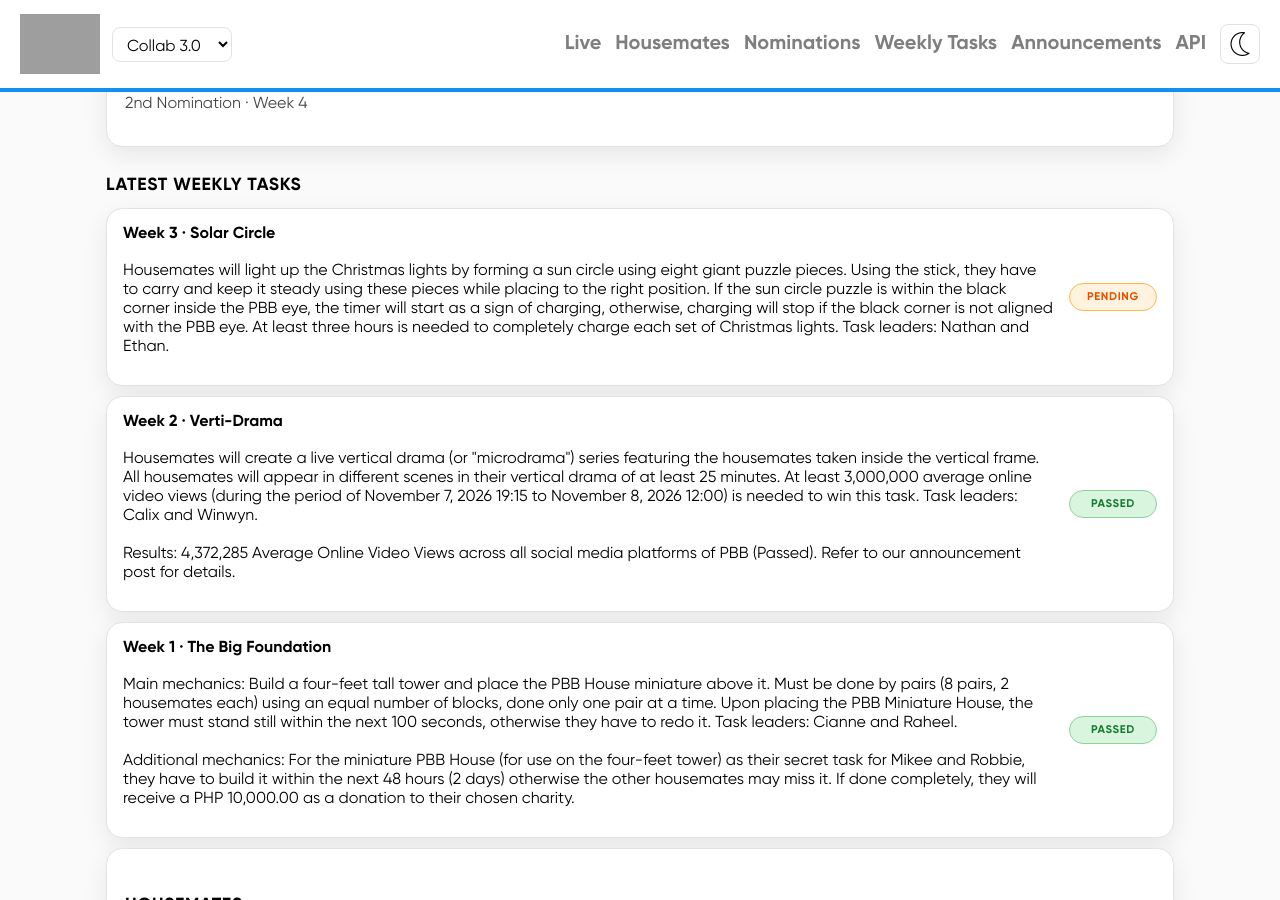
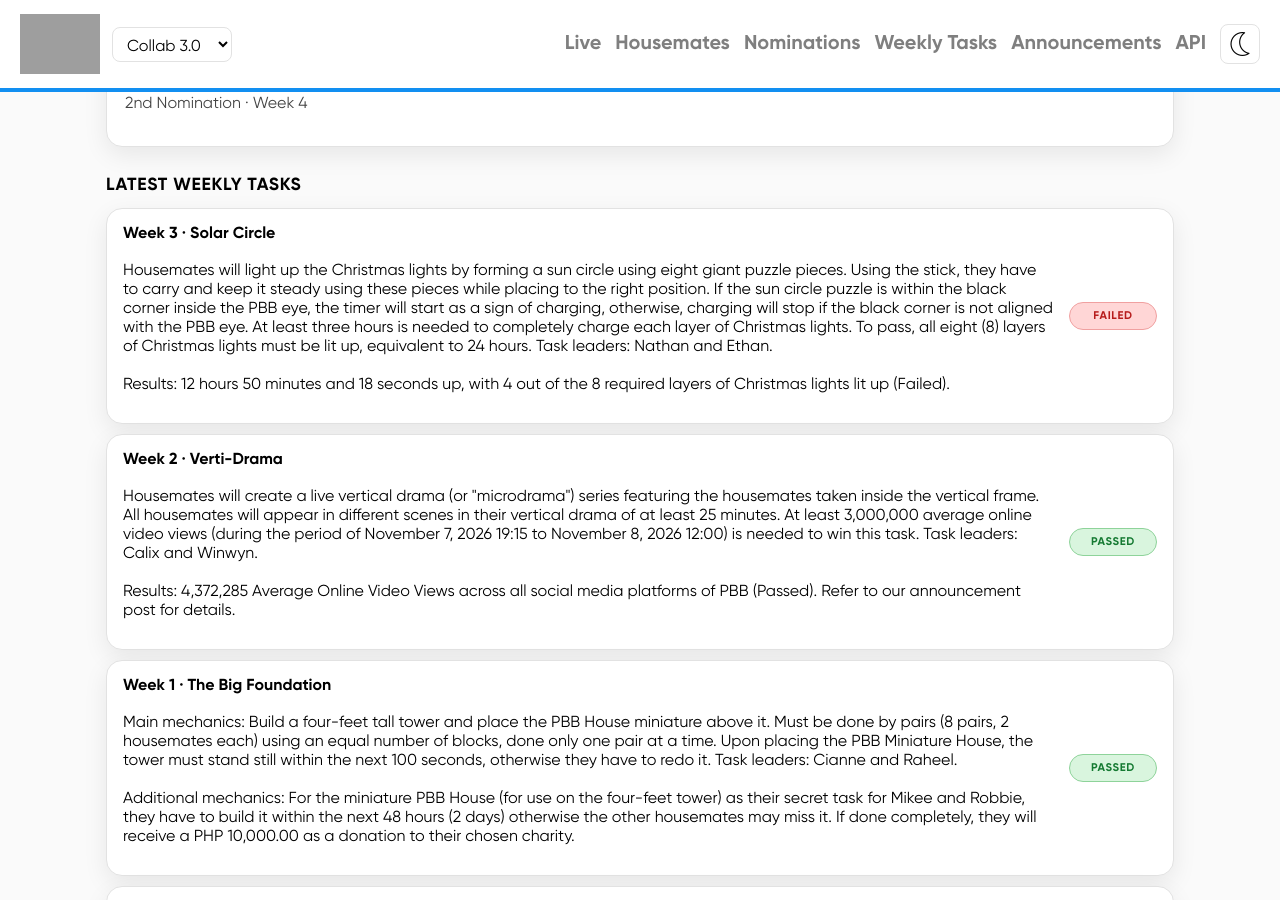
Before and after one commit to drpsphca/PHCASite-PBBUpdates, a Jekyll site: the page built from seasons/collab3/index.md, in a window 1280 px wide and 900 px high, scrolled down 546 px. Built offline with Jekyll 4.4.1, drawn with Linux system fonts in a browser that asks for light colours; grey boxes are pictures that could not be loaded.

Commit message:
20261115-02

```diff
--- a/_data/seasons/collab3/weekly_tasks.yml
+++ b/_data/seasons/collab3/weekly_tasks.yml
@@ -21,5 +21,7 @@
   date: "2026-11-13"
   title: "Solar Circle"
   summary: |
-    Housemates will light up the Christmas lights by forming a sun circle using eight giant puzzle pieces. Using the stick, they have to carry and keep it steady using these pieces while placing to the right position. If the sun circle puzzle is within the black corner inside the PBB eye, the timer will start as a sign of charging, otherwise, charging will stop if the black corner is not aligned with the PBB eye. At least three hours is needed to completely charge each set of Christmas lights. Task leaders: Nathan and Ethan.
-  status: pending
+    Housemates will light up the Christmas lights by forming a sun circle using eight giant puzzle pieces. Using the stick, they have to carry and keep it steady using these pieces while placing to the right position. If the sun circle puzzle is within the black corner inside the PBB eye, the timer will start as a sign of charging, otherwise, charging will stop if the black corner is not aligned with the PBB eye. At least three hours is needed to completely charge each layer of Christmas lights. To pass, all eight (8) layers of Christmas lights must be lit up, equivalent to 24 hours. Task leaders: Nathan and Ethan.
+
+    Results: 12 hours 50 minutes and 18 seconds up, with 4 out of the 8 required layers of Christmas lights lit up (Failed).
+  status: failed
```
